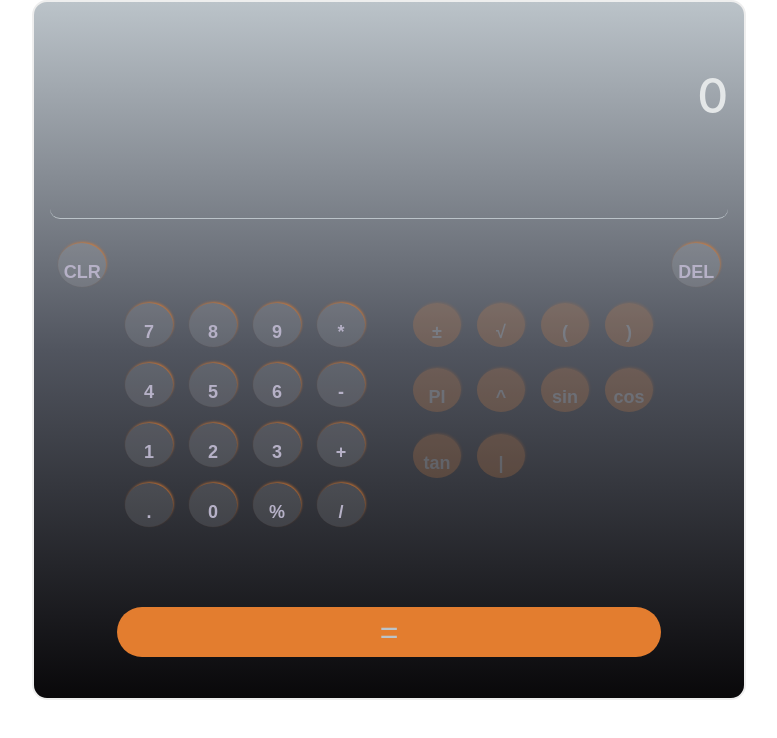
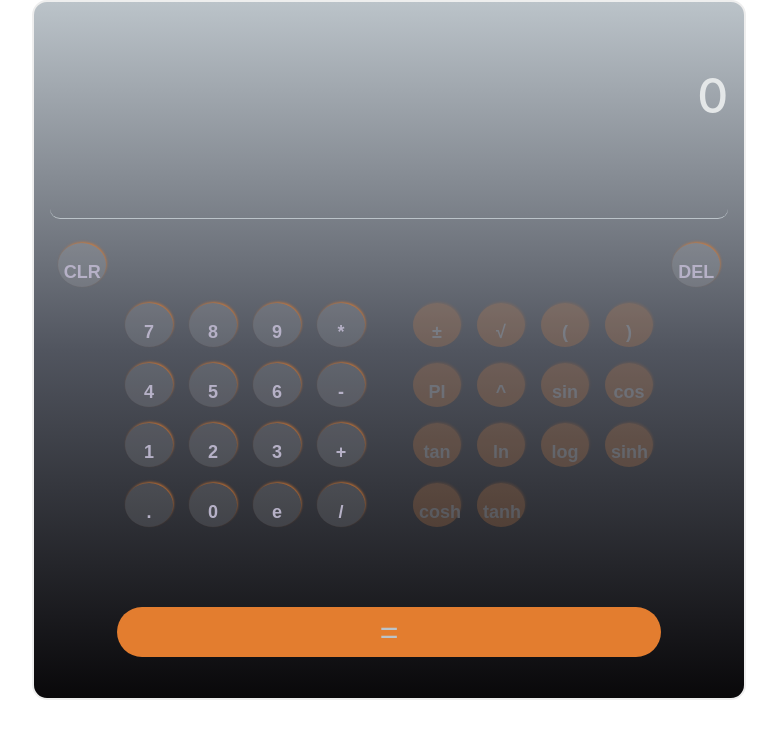
Before and after one commit to xennia316/Practice, a React (Create React App) app in the folder client/: page / in a window 1280 px wide. Shown: the top 738 px of the page, without its empty margins (251-1028 px from the left). Built offline with nearby package versions, Linux system fonts and the light colour scheme.

Commit message:
full page style

```diff
--- a/client/src/FullPage.jsx
+++ b/client/src/FullPage.jsx
@@ -77,21 +77,25 @@ const FullPage = () => {
     { value: "+", id: "op" },
     { value: ".", id: "op" },
     { value: 0, id: "num" },
-    { value: "%", id: "op" },
+    { value: "e", id: "op" },
     { value: "/", id: "op" },
   ];
 
   const listOfOperations = [
     { value: "±", id: "op", onClick: minus },
     { value: "√", id: "op", onClick: squareRoot },
-    { value: "(", id: "op" },
-    { value: ")", id: "op" },
+    { value: "(", id: "op", onClick: handler },
+    { value: ")", id: "op", onClick: handler },
     { value: "PI", id: "op", onClick: Pi },
-    { value: "^", id: "op" },
-    { value: "sin", id: "op" },
-    { value: "cos", id: "op" },
-    { value: "tan", id: "op" },
-    { value: "|", id: "op" },
+    { value: "^", id: "op", onClick: handler },
+    { value: "sin", id: "op", onClick: handler },
+    { value: "cos", id: "op", onClick: handler },
+    { value: "tan", id: "op", onClick: handler },
+    { value: "ln", id: "op", onClick: handler },
+    { value: "log", id: "op", onClick: handler },
+    { value: "sinh", id: "op", onClick: handler },
+    { value: "cosh", id: "op", onClick: handler },
+    { value: "tanh", id: "op", onClick: handler },
   ];
 
   const deletersList = [
```
